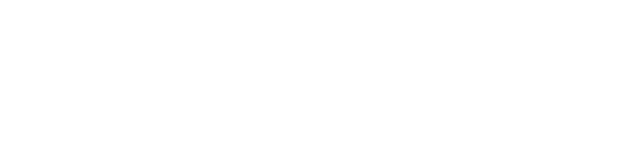
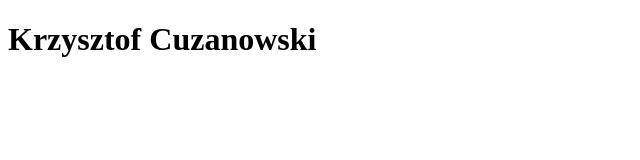
Before and after one commit to KrzysztofCuzanowski/krzysztofcuzanowski.github.io, a plain HTML site: page index.html in a window 1280 px wide. Shown: the whole page, without its empty margins (0-640 px from the left). Drawn offline with Linux system fonts and the light colour scheme.

Commit message:
Update index.html

```diff
--- a/index.html
+++ b/index.html
@@ -6,5 +6,8 @@
   <title>Krzysztof Cuzanowski</title>
 </head>
 <body>
+  <h1>
+    Krzysztof Cuzanowski
+  </h1>
 </body>
 </html>
```
